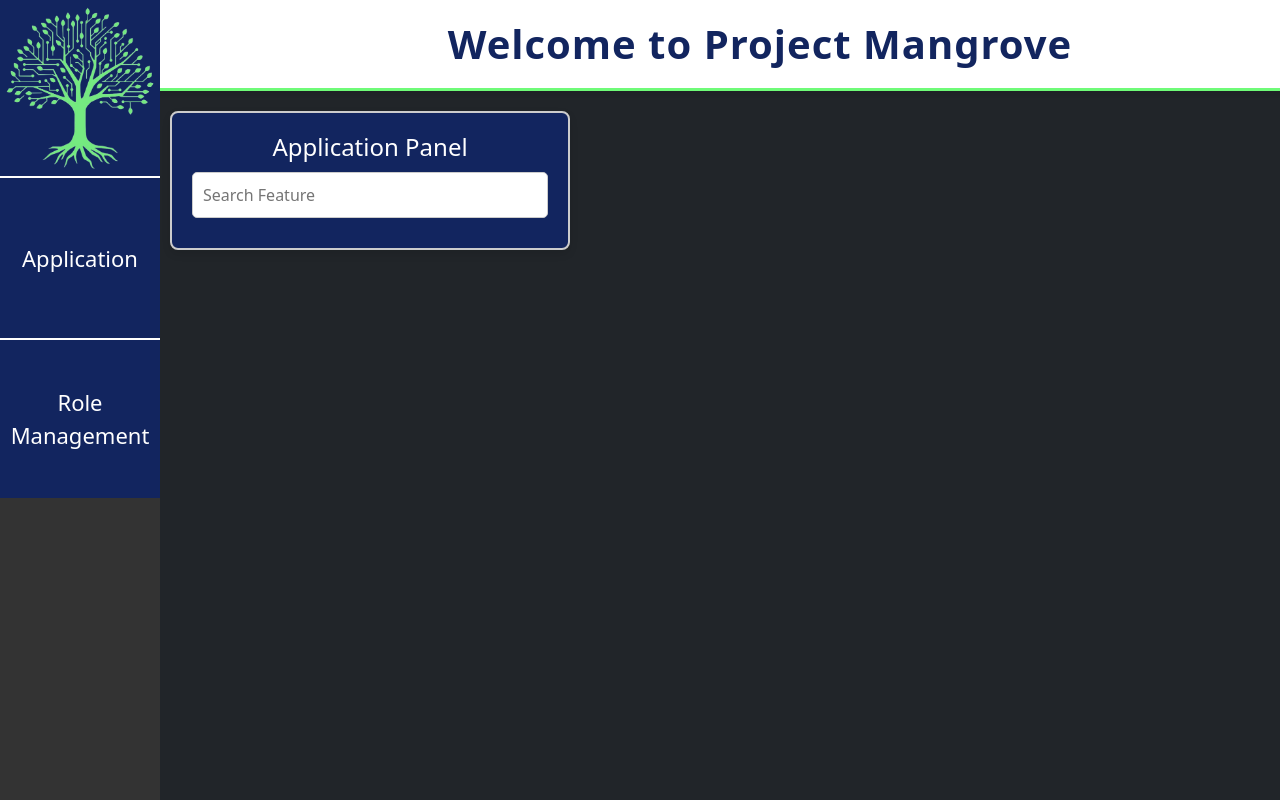
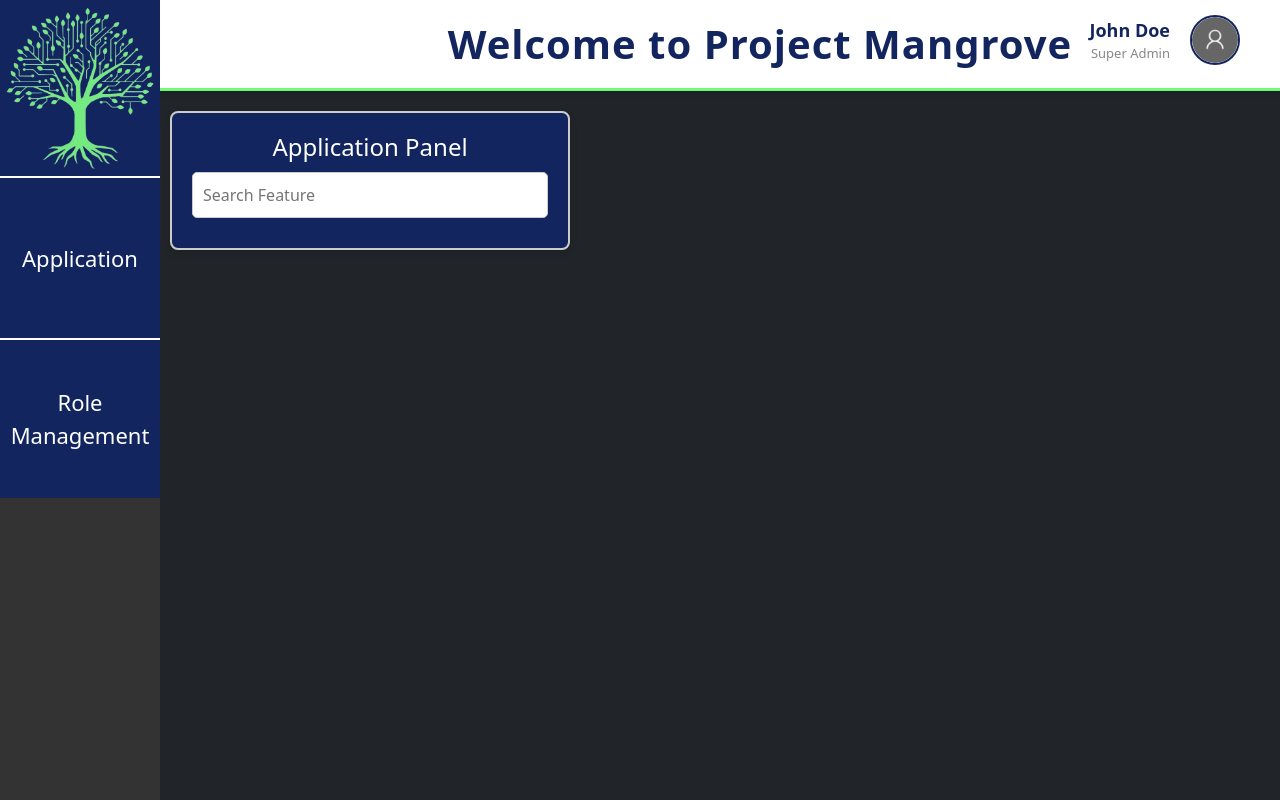
Before and after one commit to tntechcsc/webharness, a React (Create React App) app in the folder frontend/: page / in a window 1280 px wide. Shown: the top 800 px of the page. Built offline with nearby package versions, Linux system fonts and the light colour scheme.

Commit message:
profile section in the top right corner

```diff
--- a/frontend/src/App.css
+++ b/frontend/src/App.css
@@ -126,6 +126,39 @@
   letter-spacing: 1px;
 }
 
+.profile-container {
+  display: flex;
+  align-items: center;
+  text-align: right;
+  gap: 10px; /* Spacing between username and profile pic */
+  position: absolute;
+  top: 15px;
+  right: 40px;
+}
+
+.username-container {
+  margin-right: 10px;
+}
+
+.username {
+  font-size: 18px;
+  color: #12255f;
+  font-weight: bold;
+}
+
+.role-subheader {
+  font-size: 13px;
+  color: #888;
+}
+
+.profile-pic {
+  width: 50px;
+  height: 50px;
+  border-radius: 50%; /* Makes pic circular */
+  border: 2px solid #12255f; /* Adds a border */
+  object-fit: cover;
+}
+
 /* Mini Panel Styles */
 .mini-panel {
   width: 400px;
--- a/frontend/src/pages/Home.js
+++ b/frontend/src/pages/Home.js
@@ -2,14 +2,14 @@ import React, { useState, useEffect } from 'react';
 import '../App'; // Ensure your styles are linked correctly
 import Navbar from "../components/Navbar";
 import { BrowserRouter as Router, Route, Routes } from "react-router-dom";
-
-
+import placeholder from "../assets/profile-placeholder.png";
 
 
 
 const Home = () => {
     const [isLoading, setIsLoading] = useState(true);
     const [searchTerm, setSearchTerm] = useState("");
+    const [userRole, setUserRole] = useState("superadmin");
 
     // Simulate a delay before showing the page content
     useEffect(() => {
@@ -37,6 +37,15 @@ const Home = () => {
           <div className="main-content">
             <div className="content-wrapper">
               <h1 className="page-header">Welcome to Project Mangrove</h1>
+              <div className="profile-container">
+                <div className="username-container">
+                  <span className="username">John Doe</span>
+                  <div className="role-subheader">
+                    {userRole === "superadmin" ? "Super Admin" : "Admin"}
+                  </div>
+                </div>
+                <img src={placeholder} alt="Profile" className="profile-pic" />
+              </div>
 
               {/* Mini Panel with Search and Application List */}
               <div className="mini-panel">
```
Also changed, not shown: frontend/src/assets/profile-placeholder.png (added).
